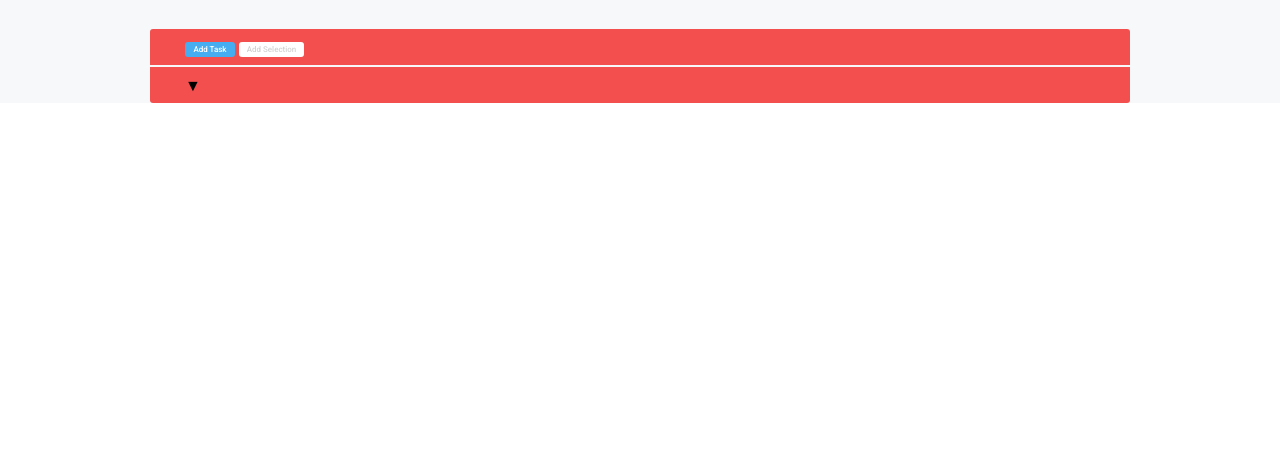
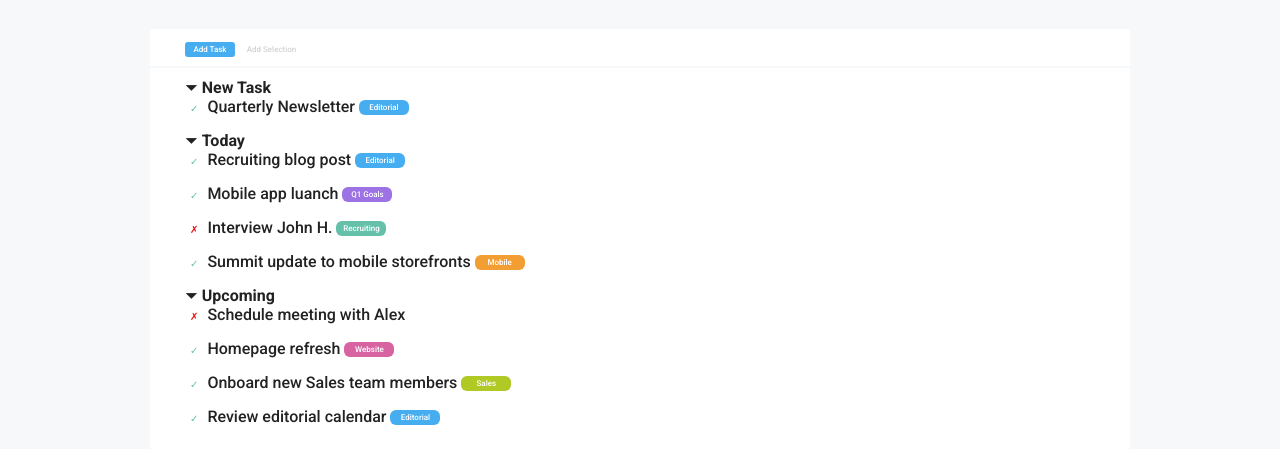
Before and after one commit to FrancescolaPiana/html-css-toboolist, a plain HTML site: page index.html in a window 1280 px wide. Shown: the part 71-534 px from the top of the page. Drawn offline with Linux system fonts and the light colour scheme.

Commit message:
Pre Comment Final

```diff
--- a/css/style.css
+++ b/css/style.css
@@ -6,6 +6,7 @@
     box-sizing: border-box;
     margin: 0;
     padding: 0;
+    font-family: 'Roboto', sans-serif;
 }
 
 header{
@@ -31,7 +32,7 @@ img{
 }
 
 .riquadro{
-    background-color: #f34f4f;
+    background-color: #ffffff;
     border-radius: 3px;
 }
 
@@ -46,8 +47,8 @@ img{
     vertical-align: middle;
 }
 
-.he{
-    tex
+.grassetto{
+    font-weight: 700;
 }
 
 .square{
@@ -63,6 +64,27 @@ img{
     color: white;
     padding-top: 3px;
     font-weight: 500;
+}
+
+#txt{
+    color: #222222;
+}
+
+.paddingl{
+    padding-left: 5px;
+    padding-bottom: 15px;
+}
+
+
+
+.green{
+    color: #64C0A9;
+    font-size: 10px;
+}
+
+.red{
+    color: #ee0e0e;
+    font-size: 10px;
 }
 
 .square2{
@@ -92,3 +114,41 @@ img{
         border: none;
         height: 2px;
 }
+
+.rouderb{
+    display: inline-block;
+    background-color: #46ADF1;
+    width: 50px;
+    height: 15px;
+    border-radius: 6px;
+    font-size: 8px;
+    text-align: center;
+    vertical-align: middle;
+    font-family: 'Roboto', sans-serif;
+    color: white;
+    padding-top: 3px;
+    font-weight: 500;
+}
+
+
+/* colors */
+
+.prp{
+    background-color: #9C72E4;
+}
+
+.grn{
+    background-color: #64C0A9;
+}
+
+.org{
+    background-color: #F29E33;
+}
+
+.mgn{
+    background-color: #D763A1;
+}
+
+.lme{
+    background-color: #B0C925;
+}
--- a/index.html
+++ b/index.html
@@ -26,9 +26,73 @@
 
             </div>
             <hr id="hr">
-            <div class="pad">
+            <div class="pad" id="txt">
+
+                <!-- section 1 -->
+
                 <section>
-                    <span class="he">&#9660; </span>
+                    <span>&#9207; </span>
+                    <span  class="grassetto">New Task</span>
+                    <div class="paddingl">
+                        <span class="green">&#10003;</span>
+                        <span class="paddingl">Quarterly Newsletter</span>
+                        <span class="rouderb">Editorial</span>
+
+                    </div>
+                </section>
+
+                <!-- section 2 -->
+
+                <section>
+                    <span>&#9207; </span>
+                    <span  class="grassetto">Today</span>
+                    <div class="paddingl">
+                        <span class="green">&#10003;</span>
+                        <span class="paddingl">Recruiting blog post</span>
+                        <span class="rouderb">Editorial</span>
+
+                    </div>
+                    <div class="paddingl">
+                        <span class="green">&#10003;</span>
+                        <span class="paddingl">Mobile app luanch</span>
+                        <span class="rouderb , prp">Q1 Goals</span>
+                    </div>
+                    <div class="paddingl">
+                        <span class="red">&cross;</span>
+                        <span class="paddingl">Interview John H.</span>
+                        <span class="rouderb , grn">Recruiting</span>
+                    </div>
+                    <div class="paddingl">
+                        <span class="green">&#10003;</span>
+                        <span class="paddingl">Summit update to mobile storefronts</span>
+                        <span class="rouderb , org">Mobile</span>
+                    </div>
+                </section>
+
+                <!-- section 3 -->
+
+                <section>
+                    <span>&#9207; </span>
+                    <span  class="grassetto">Upcoming</span>
+                    <div class="paddingl">
+                        <span class="red">&cross;</span>
+                        <span class="paddingl">Schedule meeting with Alex</span>
+                    </div>
+                    <div class="paddingl">
+                        <span class="green">&#10003;</span>
+                        <span class="paddingl">Homepage refresh</span>
+                        <span class="rouderb , mgn">Website</span>
+                    </div>
+                    <div class="paddingl">
+                        <span class="green">&#10003;</span>
+                        <span class="paddingl">Onboard new Sales team members</span>
+                        <span class="rouderb , lme">Sales</span>
+                    </div>
+                    <div class="paddingl">
+                        <span class="green">&#10003;</span>
+                        <span class="paddingl">Review editorial calendar</span>
+                        <span class="rouderb">Editorial</span>
+                    </div>
                 </section>
             </div>
         </section>
```
